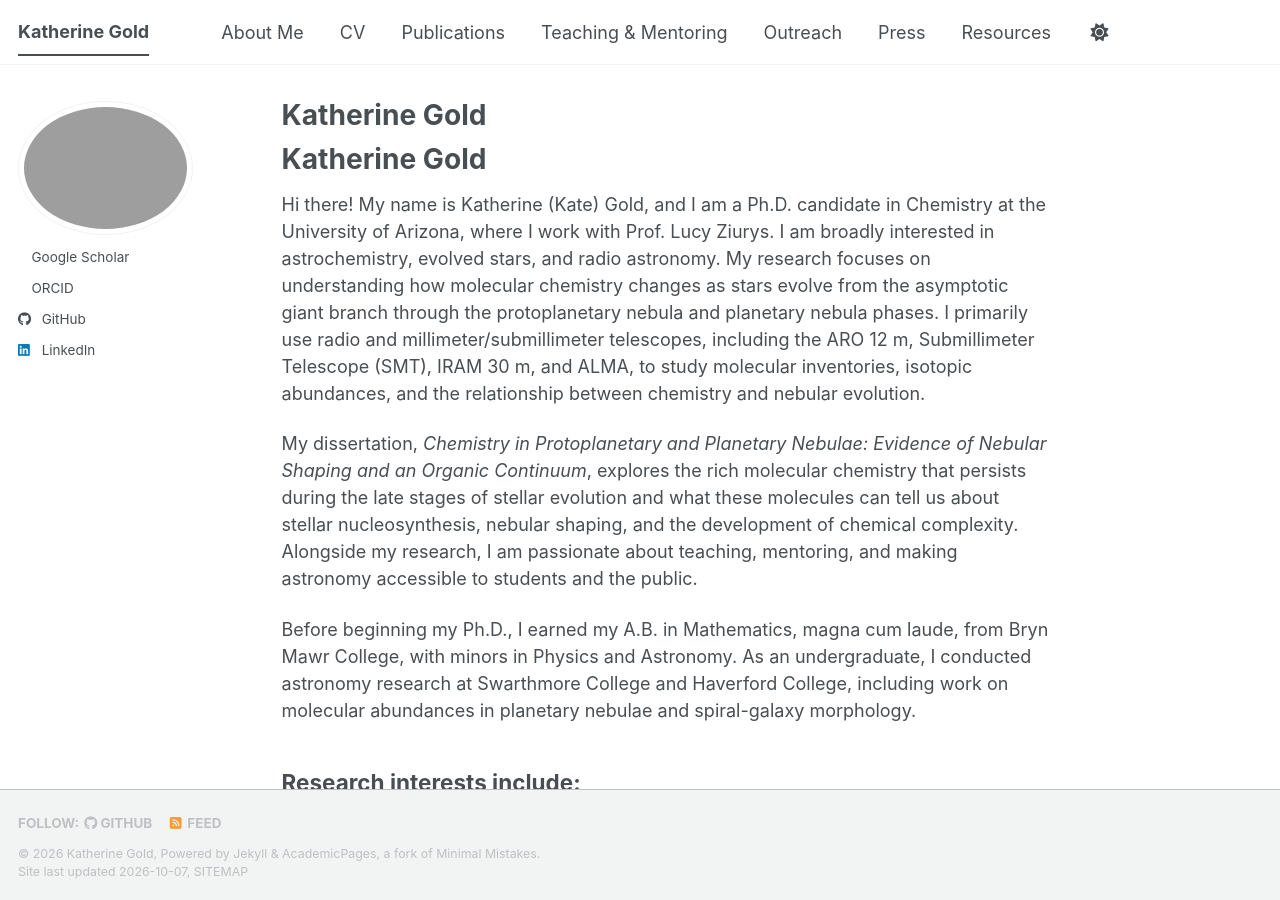
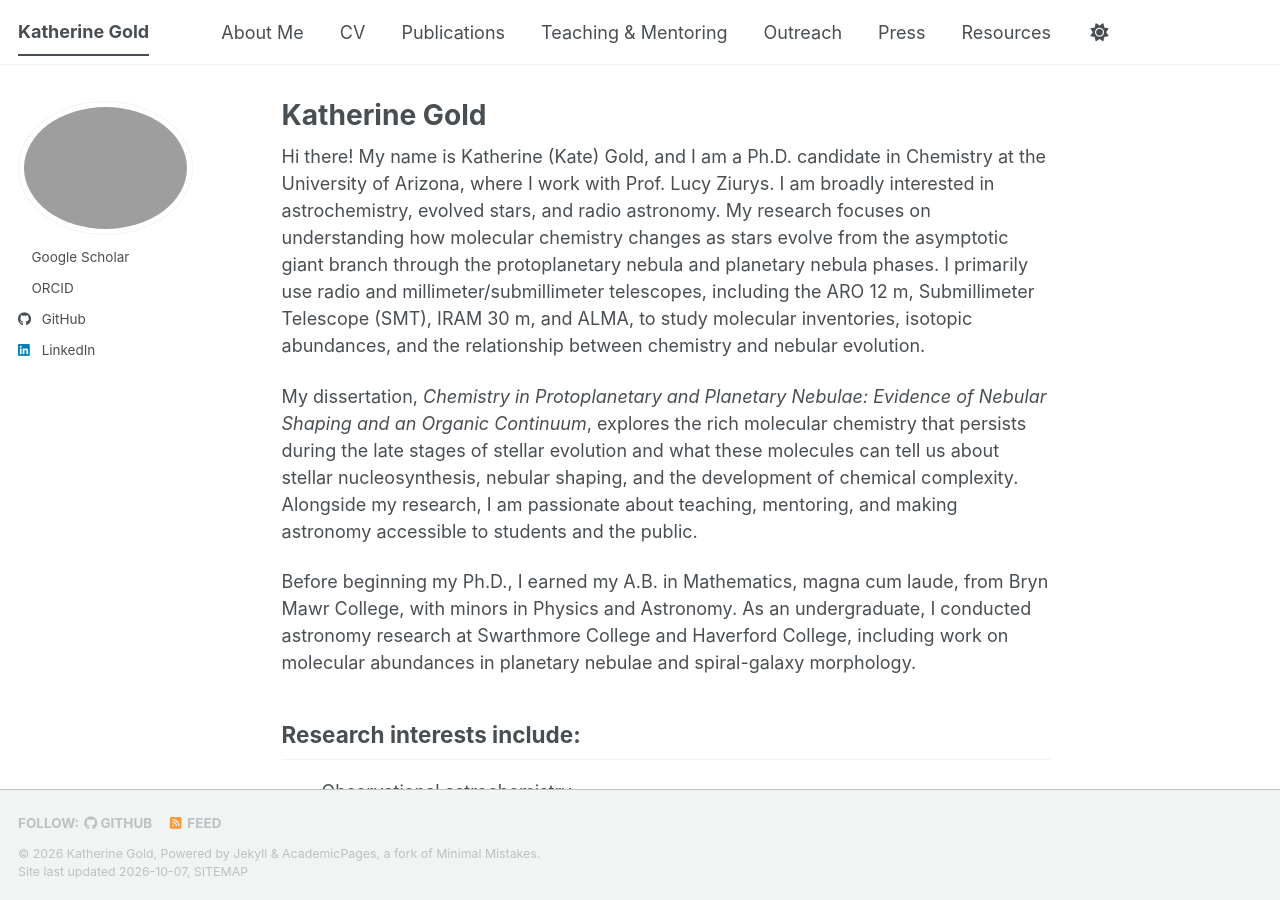
Before and after one commit to katherinegold/katherinegold.github.io, a Jekyll site: the page built from _pages/about.md, in a window 1280 px wide and 900 px high. Built offline with Jekyll 4.4.1, drawn with Linux system fonts in a browser that asks for light colours; a style sheet for code colours, icons or effects is not loaded; our own code applies the rules of GitHub Pages for plain Markdown files.

Commit message:
Update about.md

```diff
--- a/_pages/about.md
+++ b/_pages/about.md
@@ -1,14 +1,11 @@
 ---
 permalink: /
-title:
+title: "Katherine Gold"
 author_profile: true
 redirect_from:
   - /about/
   - /about.html
 ---
-
-# Katherine Gold
-
 Hi there! My name is Katherine (Kate) Gold, and I am a Ph.D. candidate in Chemistry at the University of Arizona, where I work with Prof. Lucy Ziurys. I am broadly interested in astrochemistry, evolved stars, and radio astronomy. My research focuses on understanding how molecular chemistry changes as stars evolve from the asymptotic giant branch through the protoplanetary nebula and planetary nebula phases. I primarily use radio and millimeter/submillimeter telescopes, including the ARO 12 m, Submillimeter Telescope (SMT), IRAM 30 m, and ALMA, to study molecular inventories, isotopic abundances, and the relationship between chemistry and nebular evolution.
 
 My dissertation, _Chemistry in Protoplanetary and Planetary Nebulae: Evidence of Nebular Shaping and an Organic Continuum_, explores the rich molecular chemistry that persists during the late stages of stellar evolution and what these molecules can tell us about stellar nucleosynthesis, nebular shaping, and the development of chemical complexity. Alongside my research, I am passionate about teaching, mentoring, and making astronomy accessible to students and the public.
```
